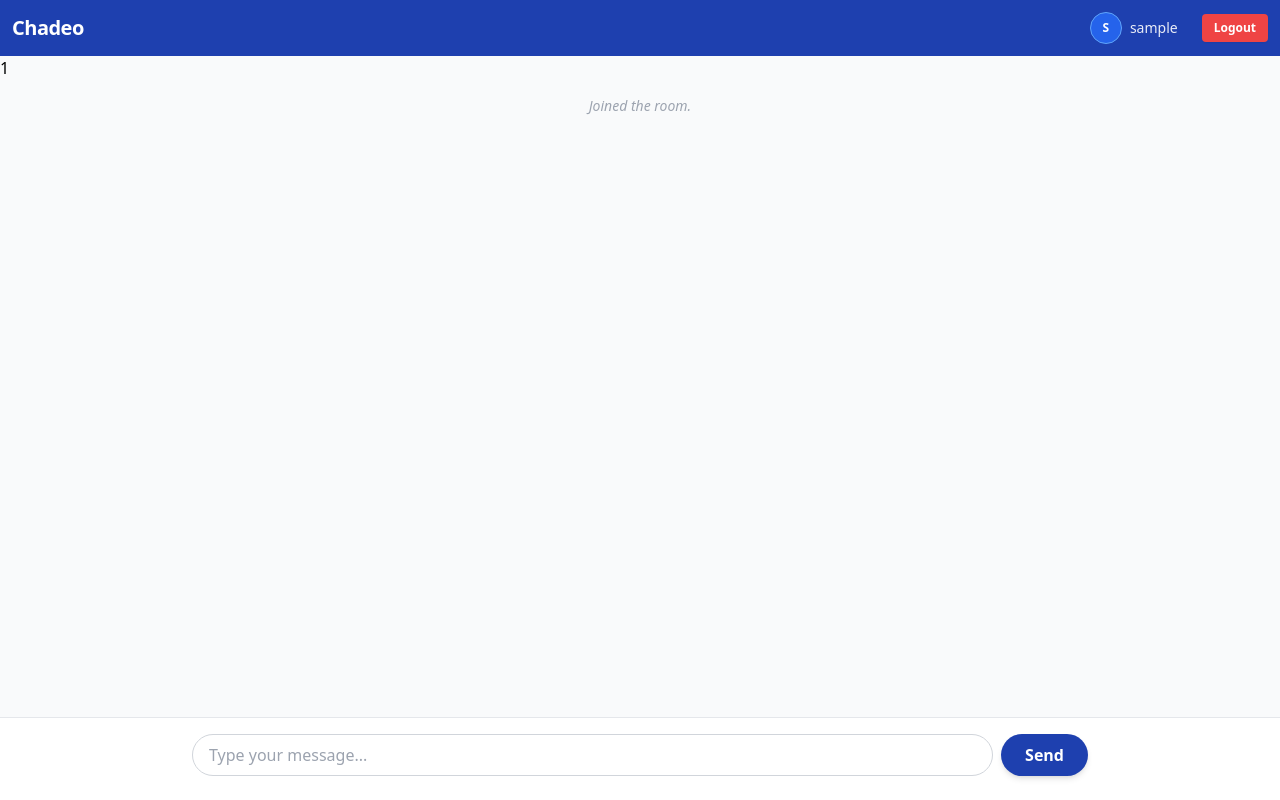
After one commit to Chaitreya/Chadeo, a Django app: page /chadeo/chat/1/ in a window 1280 px wide. The commit adds this page. Run offline with Django 5.2, Linux system fonts and the light colour scheme; the visitor is signed in with stand-in values (Sample User, id 1); some libraries are stand-ins or nearby versions.

Commit message:
implement real-time chat using Django Channels, Daphne, and HTMX Chat part is working now but the chats get deleted if we reload the page - Integrated Django Channels and configured Daphne as the ASGI server. - Set up Redis as the backing channel layer for message broadcasting. The redis is running on docker. - Implemented ChatConsumer and WebSocket routing to handle dynamic room creation. - Created htmx-powered chat interface in chat_room.html with WebSocket extension support. - Added partial template rendering for incoming messages to enable seamless HTML swaps. - Developed a Lobby/Index page for dynamic room redirection.

```diff
--- a/chadeo/templates/chadeo/base.html
+++ b/chadeo/templates/chadeo/base.html
@@ -4,6 +4,10 @@
     <meta charset="UTF-8">
     <meta name="viewport" content="width=device-width, initial-scale=1.0">
     <script src="https://cdn.tailwindcss.com"></script>
+    <script src="https://cdn.jsdelivr.net/npm/htmx.org@2.0.8/dist/htmx.min.js" integrity="sha384-/TgkGk7p307TH7EXJDuUlgG3Ce1UVolAOFopFekQkkXihi5u/6OCvVKyz1W+idaz" crossorigin="anonymous"></script>
+    <script src="https://cdn.jsdelivr.net/npm/htmx-ext-ws@2.0.4" integrity="sha384-1RwI/nvUSrMRuNj7hX1+27J8XDdCoSLf0EjEyF69nacuWyiJYoQ/j39RT1mSnd2G" crossorigin="anonymous"></script>
+    <script src="https://unpkg.com/htmx.org/dist/ext/ws.js"></script>
+    <script src="https://unpkg.com/hyperscript.org@0.9.12"></script>
     <title>Document</title>
 </head>
 
--- /dev/null
+++ b/chadeo/templates/chadeo/chat_room.html
@@ -0,0 +1,28 @@
+{% extends "./base.html" %}
+
+{% block content %}
+<div hx-ext="ws" ws-connect="/ws/chat/{{ room_name }}/" class="flex flex-col h-[calc(100vh-64px)] bg-gray-50">
+    <h1>{{ room_name }}</h1>
+    <div class="flex-1 overflow-y-auto p-4 space-y-4" id="chat-messages">
+        <div class="text-center text-gray-400 text-sm italic">
+            Joined the room.
+        </div>
+    </div>
+
+    <div class="p-4 bg-white border-t border-gray-200">
+        <form ws-send
+                    _="on htmx:wsAfterSend reset() me" class="flex gap-2 max-w-4xl mx-auto">
+            <input type="text"
+                name="message"
+                placeholder="Type your message..."
+                class="flex-1 border border-gray-300 rounded-full px-4 py-2 focus:outline-none focus:ring-2 focus:ring-blue-800">
+
+            <button type="submit"
+                class="bg-blue-800 text-white px-6 py-2 rounded-full font-semibold hover:bg-blue-900 transition shadow-md">
+                Send
+            </button>
+        </form>
+    </div>
+
+</div>
+{% endblock %}
--- a/chadeo/urls.py
+++ b/chadeo/urls.py
@@ -9,4 +9,5 @@ urlpatterns = [
     path("login/", views.login_user, name="login_user"),
     path("signup/", views.create_user , name="create_user"),
     path("logout/", views.logout_user, name="logout_user"),
+    path("chat/<str:room_name>/",views.chat_room, name="chat_room"),
 ]
--- a/chadeo/views.py
+++ b/chadeo/views.py
@@ -7,9 +7,15 @@ from django.contrib.auth import authenticate, login, logout
 
 @login_required(login_url="/chadeo/login")
 def index(request):
-    user = request.user
 
-    return render(request, "chadeo/index.html",{"user": user})
+    if request.method == "POST":
+        room_name = request.POST["room_name"]
+        return redirect('chadeo:chat_room', room_name=room_name)
+
+    else:
+        user = request.user
+
+        return render(request, "chadeo/index.html",{"user": user})
 
 
 def create_user(request):
@@ -48,3 +54,7 @@ def logout_user(request):
     logout(request)
     print("logout success")
     return redirect('chadeo:login_user')
+
+@login_required(login_url="/chadeo/login")
+def chat_room(request, room_name):
+    return render(request, "chadeo/chat_room.html", {"room_name": room_name})
```
Also changed, not shown: chadeo/consumers.py (added, +47 -0 lines), chadeo/routing.py (added, +7 -0 lines), chadeo/templates/chadeo/index.html (+11 -2 lines), chadeo/templates/chadeo/partials/messages.html (added, +8 -0 lines), myProject/asgi.py (+15 -1 lines), myProject/settings.py (+13 -2 lines), Resources.txt (deleted), 1 other file.
